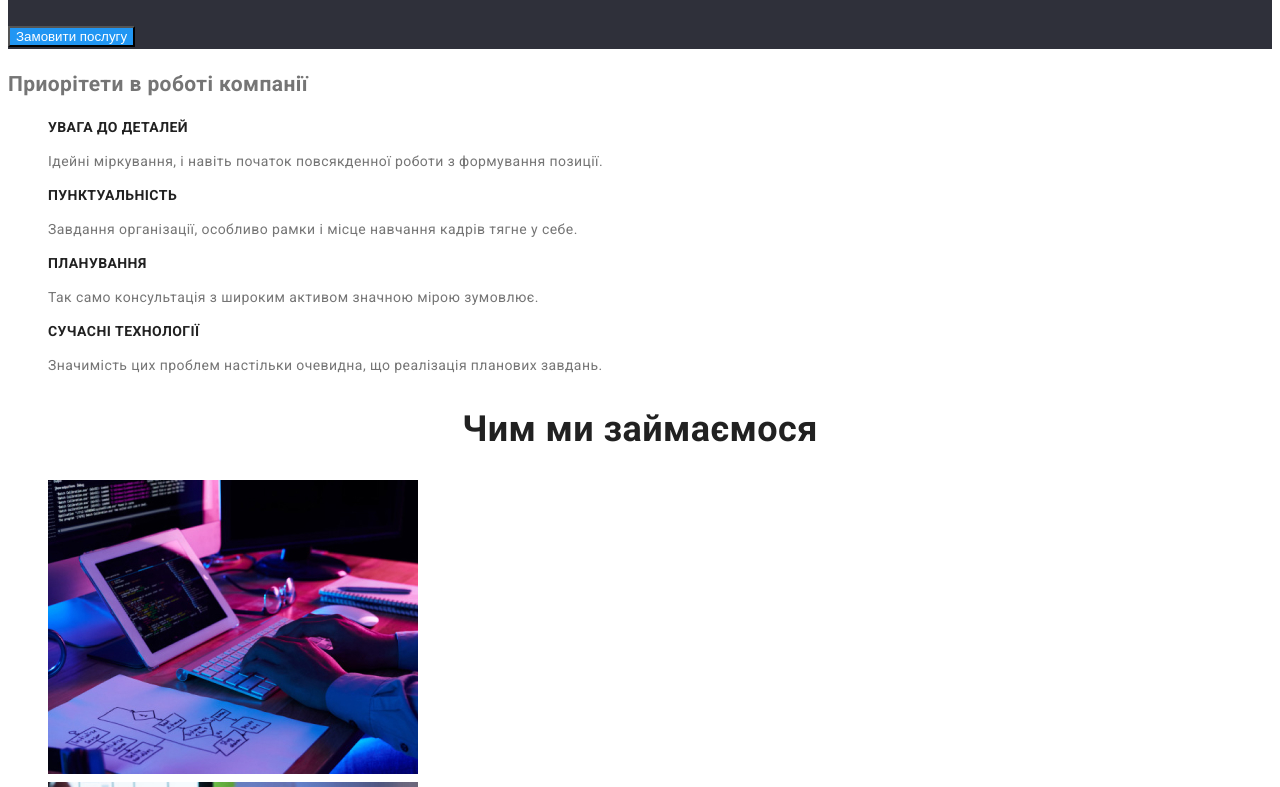
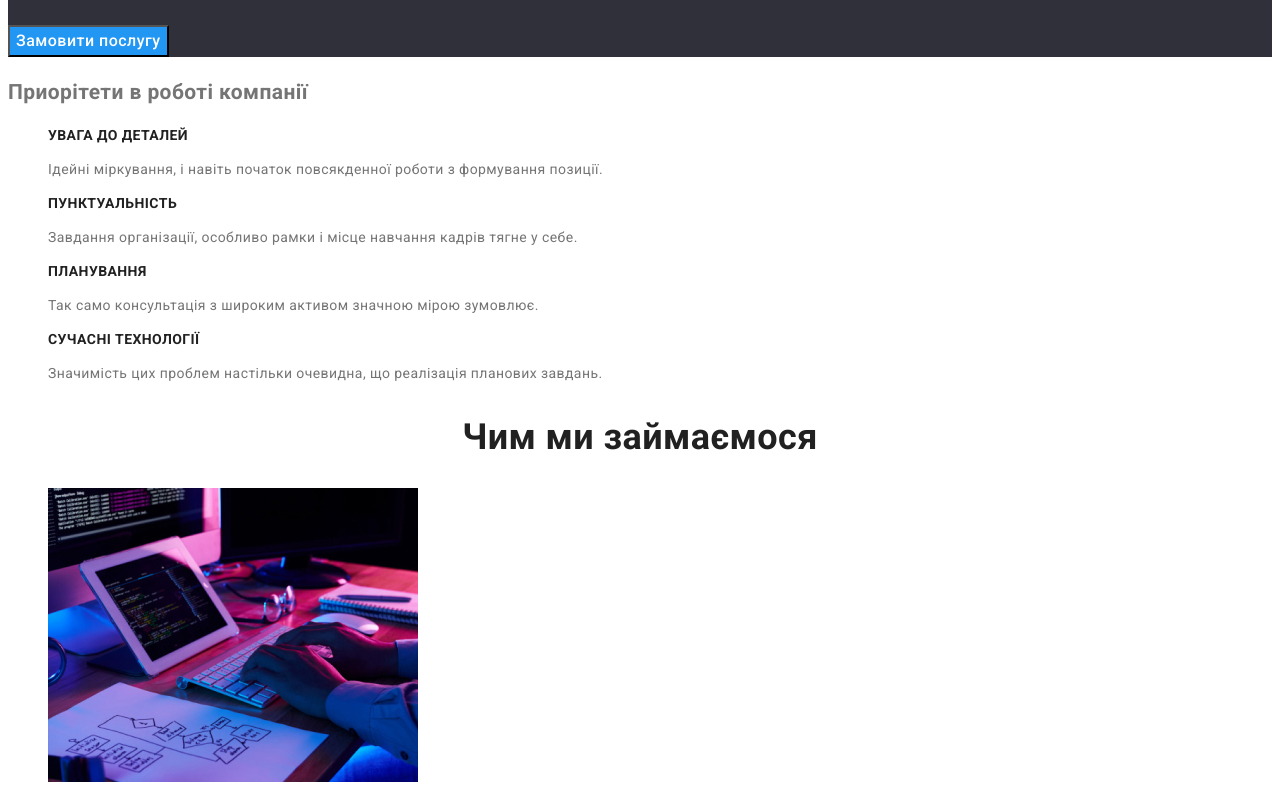
Before and after one commit to SemenovIhor/goit-markup-hw-02, a plain HTML site: page index.html in a window 1280 px wide. Shown: the part 295-1082 px from the top of the page. Drawn offline with Linux system fonts and the light colour scheme.

Commit message:
Підправленний текст кнопок

```diff
--- a/css/styles.css
+++ b/css/styles.css
@@ -124,6 +124,12 @@ body {
 .hero-button {
     color: var(--primary-white-color);
     background-color: var(--accent-color);
+
+    font-family: 'Roboto';
+    font-weight: 500;
+    font-size: 16px;
+    line-height: 1.62;
+    letter-spacing: 0.03em;
 }
 
 /* 2.2. section-Приорітети в роботі компанії */
@@ -200,9 +206,11 @@ body {
 /* 4. main-portfolio */
 
 .main-portfolio-button {
+    font-family: 'Roboto';
     font-weight: 500;
     font-size: 16px;
     line-height: 1.62;
+    letter-spacing: 0.03em;
 
     color: var(--title-text-color);
 
```
